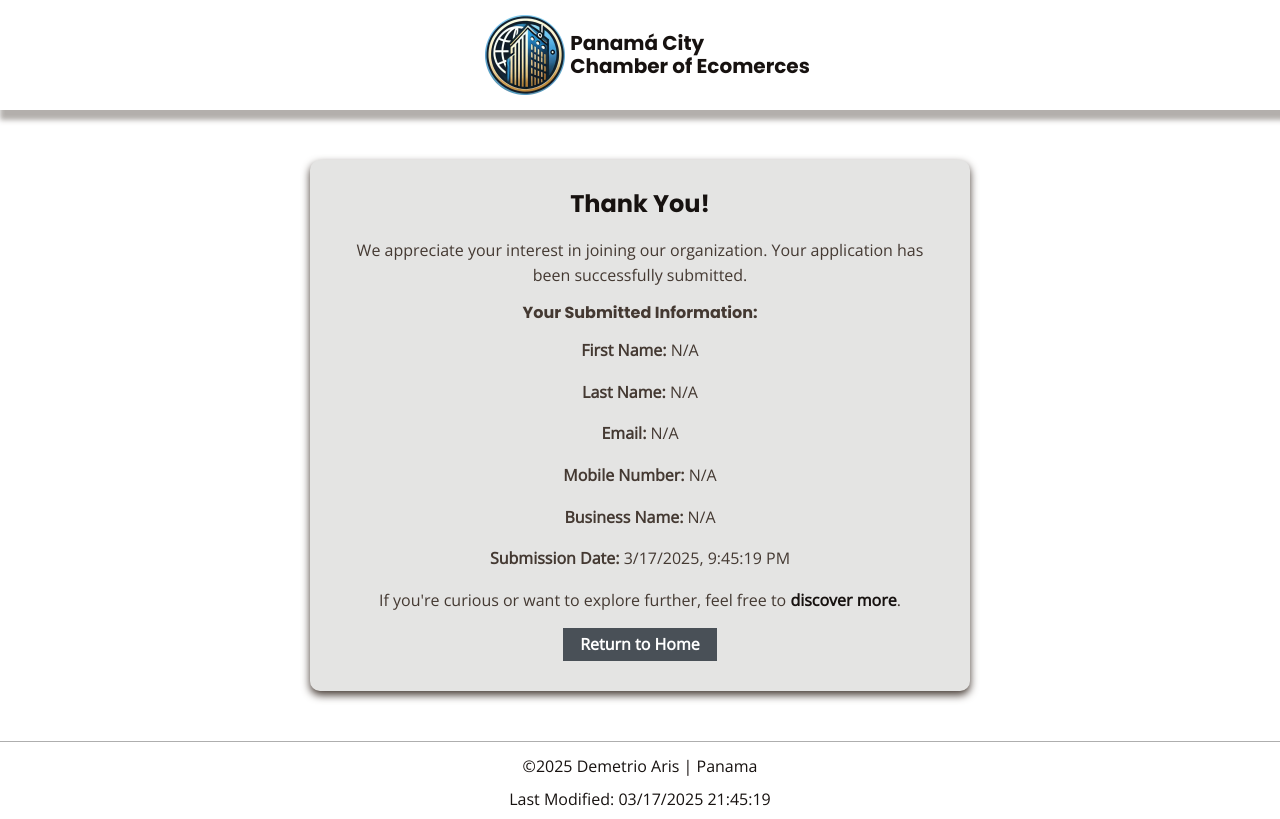
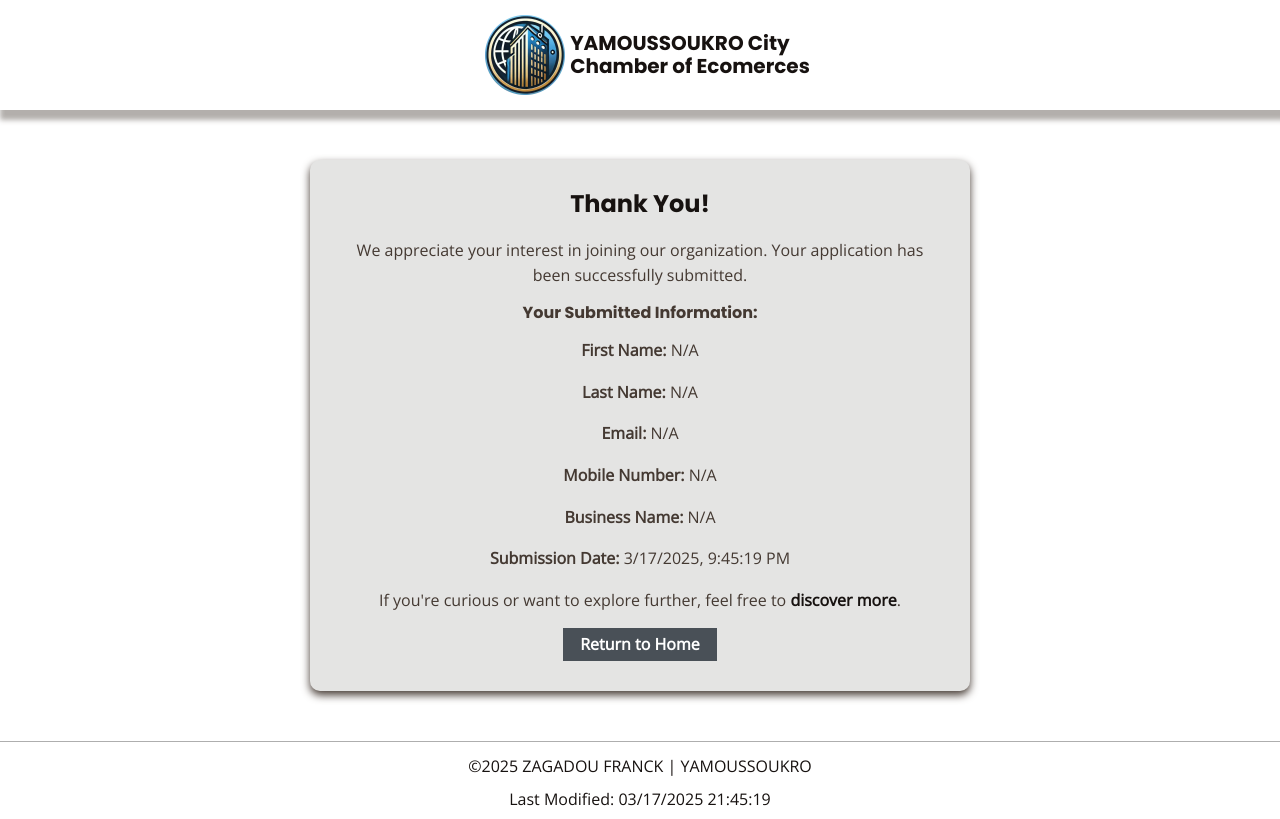
Before and after one commit to francki92/wdd231, a plain HTML site: page chamber/thankyou.html in a window 1280 px wide. Drawn offline with nearby package versions, Linux system fonts and the light colour scheme.

Commit message:
correction

```diff
--- a/chamber/thankyou.html
+++ b/chamber/thankyou.html
@@ -5,18 +5,18 @@
     <meta charset="UTF-8">
     <meta name="viewport" content="width=device-width, initial-scale=1.0" />
 
-    <meta property="og:title" content="Directory | Chamber Panama">
+    <meta property="og:title" content="Directory | Chamber YAMOUSSOUKRO">
     <meta property="og:type" content="website">
     <meta property="og:image"
         content="https://demetrioaris.github.io/wdd231/chamber/images/logo-chamber-modified-small.webp">
     <meta property="og:url" content="https://demetrioaris.github.io/wdd231/chamber/directory.html">
-    <meta property="og:description" content="Chamber of Panamá, Join us to get more information">
+    <meta property="og:description" content="Chamber of YAMOUSSOUKRO, Join us to get more information">
     <meta property="fb:app_id" content="your-app-id-here">
 
 
-    <title>Directory | Panama Chamber of Commerce</title>
-    <meta name="description" content="Chamber directory, Panama" />
-    <meta name="author" content="Demetrio Aris" />
+    <title>Directory | YAMOUSSOUKRO Chamber of Commerce</title>
+    <meta name="description" content="Chamber directory, YAMOUSSOUKRO" />
+    <meta name="author" content="ZAGADOU FRANCK" />
 
     <link rel="preconnect" href="https://fonts.googleapis.com">
     <link rel="preconnect" href="https://fonts.gstatic.com" crossorigin>
@@ -48,8 +48,8 @@
         <nav>
             <div class="box-logo-header">
                 <img class="logo-chamber" src="../chamber/images/logo-chamber-modified-small.webp"
-                    alt="Logo Chamber Panama" />
-                <h1 class="nameHeader">Panamá City<br>Chamber of Ecomerces</h1>
+                    alt="Logo Chamber YAMOUSSOUKRO" />
+                <h1 class="nameHeader">YAMOUSSOUKRO City<br>Chamber of Ecomerces</h1>
                 <button name="navigation button" id="menu" aria-label="Toggle menu"></button>
             </div>
         </nav>
@@ -80,8 +80,8 @@
     </main>
 
     <footer>
-        <p>&copy;<span id="currentyear">Lorem</span> Demetrio Aris |
-            Panama</p>
+        <p>&copy;<span id="currentyear">Lorem</span> ZAGADOU FRANCK |
+            YAMOUSSOUKRO</p>
         <p id="lastModified">Lorem ipsum</p>
     </footer>
 
```
